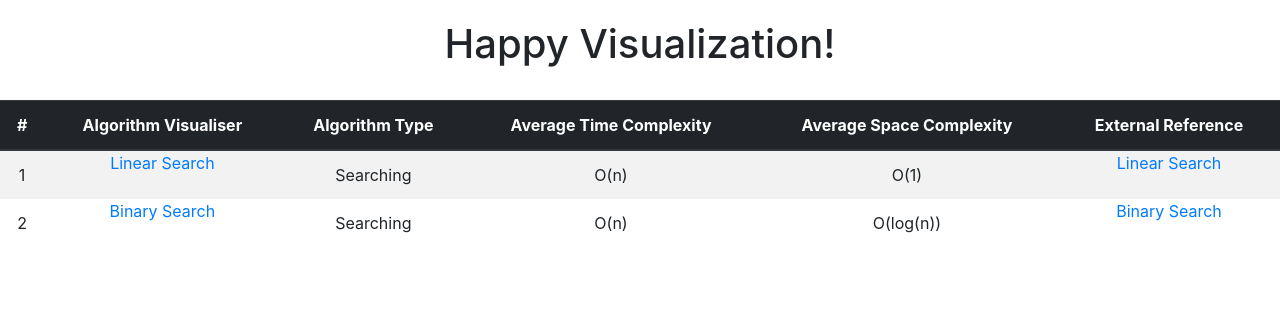
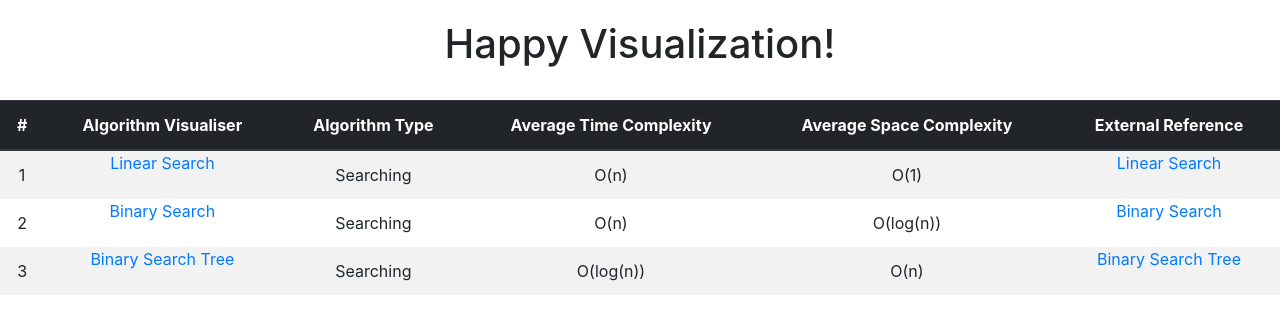
Before and after one commit to Yashwin12/algorithms-visualizer, a React (Create React App) app: page / in a window 1280 px wide. Shown: the top 334 px of the page. Built offline with nearby package versions, Linux system fonts and the light colour scheme.

Commit message:
Animations for Nodes in BST + includes BST in landingPage

```diff
--- a/src/commonUtils/LandingPage.js
+++ b/src/commonUtils/LandingPage.js
@@ -8,19 +8,20 @@ class LandingPage extends Component {
   }
 
   render() {
+
     return (
       <div>
         <h1> Happy Visualization! </h1>
-        <br/>
+        <br />
         <table className="table table-striped">
-          <thead className = "thead-dark">
+          <thead className="thead-dark">
             <tr>
               <th scope="col">#</th>
               <th scope="col">Algorithm Visualiser</th>
               <th scope="col">Algorithm Type</th>
               <th scope="col">Average Time Complexity</th>
               <th scope="col">Average Space Complexity</th>
-              <th scope = "col">External Reference</th>
+              <th scope="col">External Reference</th>
             </tr>
           </thead>
           <tbody>
@@ -30,7 +31,12 @@ class LandingPage extends Component {
               <td>Searching</td>
               <td>O(n)</td>
               <td>O(1)</td>
-              <a target="_blank" href= "https://www.tutorialspoint.com/data_structures_algorithms/linear_search_algorithm.htm">Linear Search</a>
+              <a
+                target="_blank"
+                href="https://www.tutorialspoint.com/data_structures_algorithms/linear_search_algorithm.htm"
+              >
+                Linear Search
+              </a>
             </tr>
 
             <tr>
@@ -39,7 +45,26 @@ class LandingPage extends Component {
               <td>Searching</td>
               <td>O(n)</td>
               <td>O(log(n))</td>
-              <a target="_blank" href= "https://www.tutorialspoint.com/data_structures_algorithms/binary_search_algorithm.htm">Binary Search</a>
+              <a
+                target="_blank"
+                href="https://www.tutorialspoint.com/data_structures_algorithms/binary_search_algorithm.htm"
+              >
+                Binary Search
+              </a>
+            </tr>
+
+            <tr>
+              <td scope="row">3</td>
+              <NavLink to="/binary-search-tree">Binary Search Tree</NavLink>
+              <td>Searching</td>
+              <td>O(log(n))</td>
+              <td>O(n)</td>
+              <a
+                target="_blank"
+                href="https://www.tutorialspoint.com/data_structures_algorithms/binary_search_tree.htm"
+              >
+                Binary Search Tree
+              </a>
             </tr>
           </tbody>
         </table>
--- a/src/commonUtils/Node.js
+++ b/src/commonUtils/Node.js
@@ -10,11 +10,6 @@ class Node extends React.Component {
          };
         this.canvasRef = React.createRef();
     }
-
-    // TODO_YASH: Implement this properly.
-    // shouldComponentUpdate(nextProps, nextState) {
-    //     return shallowCompare(nextProps.tree, this.props.tree);
-    // }
 
     componentDidMount() {
         this.setState( { context: this.canvasRef.current.getContext('2d') } ) // We would be setting the context once in the state and then refer it elsewhere.
@@ -44,7 +39,7 @@ class Node extends React.Component {
         var context = this.state.context;
 
         context.beginPath();
-        context.lineWidth = 1;
+        context.lineWidth = 5;
 
         // arc( x, y, circle's radius, startingAngle, endingAngle, counterClockWise )
         context.arc( xAxis, yAxis, 20, 0, 2 * Math.PI, true);
@@ -81,7 +76,12 @@ class Node extends React.Component {
 
     visualizeSearchNumber( tree, searchNumber ){
 
-        this.drawCircle( tree.xAxis, tree.yAxis, tree.value, "orange", "orange", "white");
+        this.drawCircle( tree.xAxis, tree.yAxis, tree.value, "red", "red", "white");
+
+        // This is for the circle animation...
+        setTimeout(() => {
+            this.drawCircle( tree.xAxis, tree.yAxis, tree.value, "white", "red", "red" );
+        }, 500 );
 
         if ( tree.value == searchNumber ){
             setTimeout(() => {
@@ -92,7 +92,7 @@ class Node extends React.Component {
             // Go left
 
             setTimeout(() => {
-                this.drawLine( tree.left.xAxis, tree.left.yAxis, tree.left.parentXAxis, tree.left.parentYAxis, "orange");
+                this.drawLine( tree.left.xAxis, tree.left.yAxis, tree.left.parentXAxis, tree.left.parentYAxis, "red");
                 return this.visualizeSearchNumber( tree.left, searchNumber );
             }, 1500 );
         }
@@ -100,7 +100,7 @@ class Node extends React.Component {
             // Go right
 
             setTimeout(() => {
-                this.drawLine( tree.right.xAxis, tree.right.yAxis, tree.right.parentXAxis, tree.right.parentYAxis, "orange");
+                this.drawLine( tree.right.xAxis, tree.right.yAxis, tree.right.parentXAxis, tree.right.parentYAxis, "red");
                 return this.visualizeSearchNumber( tree.right, searchNumber );
             }, 1500 );
         }
--- a/src/searchingVisualiser/BinarySearchTree.js
+++ b/src/searchingVisualiser/BinarySearchTree.js
@@ -39,7 +39,6 @@ class BinarySearchTree extends Component {
   }
 
   searchNodeInTree() {
-    // TODO: Implement me
 
     let searchNumber = parseInt( document.getElementById("userInput").value );
 
```
